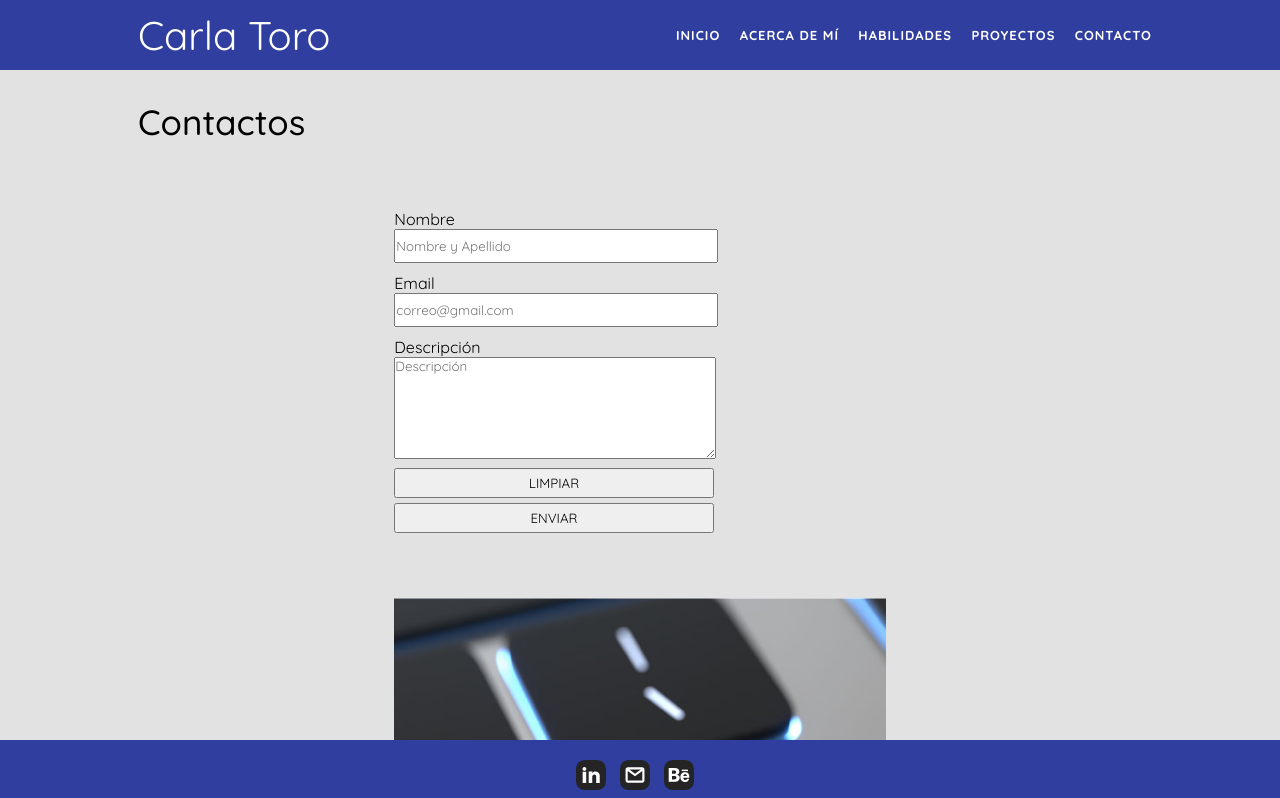
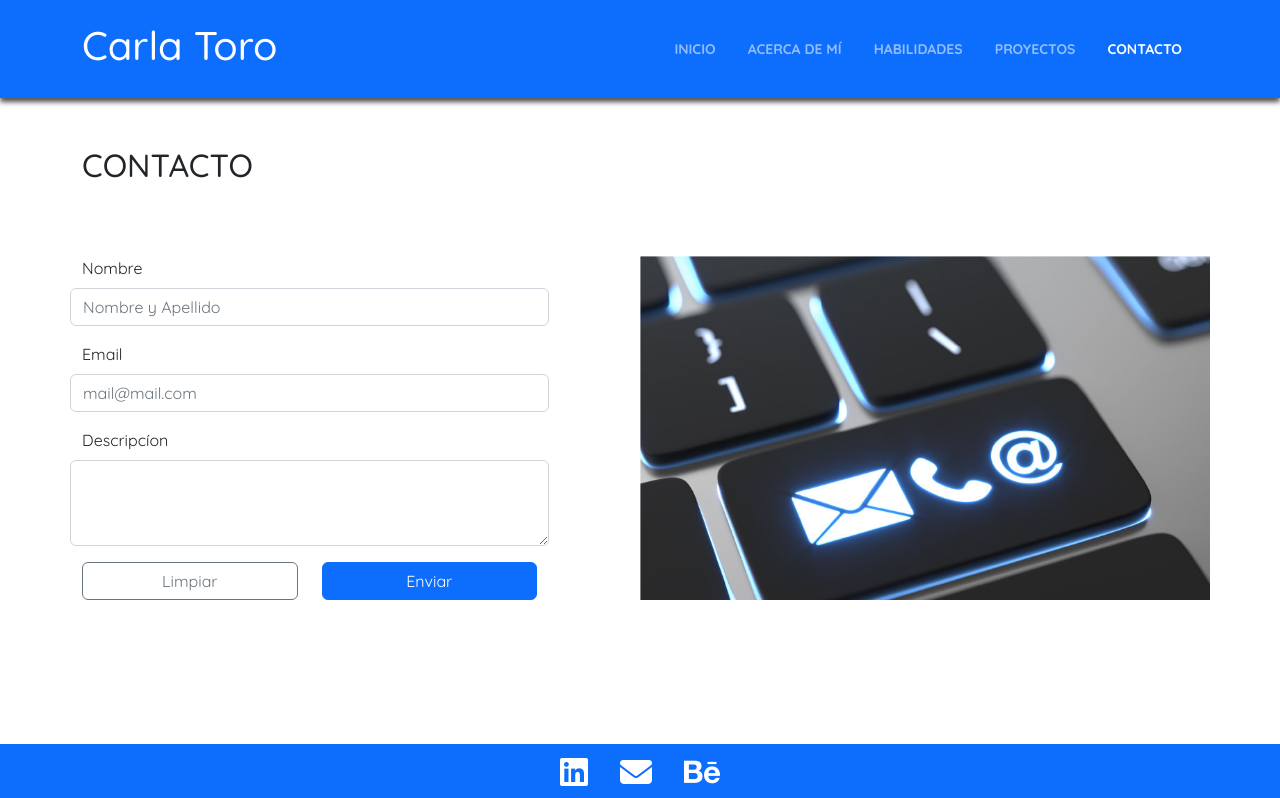
Before and after one commit to carlatoro/my-profile, a website: page paginas/contacto.html in a window 1280 px wide. Shown: the top 798 px of the page. Drawn offline with nearby package versions, Linux system fonts and the light colour scheme; files that its build step writes are made by us from their sources.

Commit message:
agregando formulario de contacto

```diff
--- a/paginas/contacto.html
+++ b/paginas/contacto.html
@@ -1,89 +1,233 @@
 <!DOCTYPE html>
-<html>
+<html lang="en">
   <head>
     <meta charset="UTF-8" />
     <meta http-equiv="X-UA-Compatible" content="IE=edge" />
     <meta name="viewport" content="width=device-width, initial-scale=1.0" />
-    <meta name="description" content="Sitio Web sobre mis conocimientos y experiencias a nivel personal y profesional">
     <meta name="author" content="Carla Toro" />
     <meta
       name="description"
       content="Sitio Web sobre mis conocimientos y experiencias a nivel personal y profesional"
     />
     <title>Carla Toro | Contacto</title>
-    <link rel="stylesheet" href="../css/main.css" />
+    <link
+      href="https://cdn.jsdelivr.net/npm/bootstrap@5.2.0-beta1/dist/css/bootstrap.min.css"
+      rel="stylesheet"
+      integrity="sha384-0evHe/X+R7YkIZDRvuzKMRqM+OrBnVFBL6DOitfPri4tjfHxaWutUpFmBp4vmVor"
+      crossorigin="anonymous"
+    />
+    <link
+      rel="stylesheet"
+      href="https://cdnjs.cloudflare.com/ajax/libs/font-awesome/6.1.1/css/all.min.css"
+      integrity="sha512-KfkfwYDsLkIlwQp6LFnl8zNdLGxu9YAA1QvwINks4PhcElQSvqcyVLLD9aMhXd13uQjoXtEKNosOWaZqXgel0g=="
+      crossorigin="anonymous"
+      referrerpolicy="no-referrer"
+    />
+
+    <link rel="stylesheet" href="../dist/styles.css" />
+
     <link rel="preconnect" href="https://fonts.googleapis.com" />
     <link rel="preconnect" href="https://fonts.gstatic.com" crossorigin />
     <link
       href="https://fonts.googleapis.com/css2?family=Quicksand:wght@300;400;500;600;700&display=swap"
       rel="stylesheet"
     />
-    <link rel="stylesheet" href="https://cdnjs.cloudflare.com/ajax/libs/animate.css/4.1.1/animate.min.css" />
+    <link
+      rel="stylesheet"
+      href="https://cdnjs.cloudflare.com/ajax/libs/animate.css/4.1.1/animate.min.css"
+    />
   </head>
-  <body>
-    <header>
-      <div class="ancho">
-        <div class="logo">
-          <p><a href="index.html">Carla Toro</a></p>
+
+  <body class="d-flex flex-column h-100">
+    <header class="header">
+      <nav
+        class="navbar navbar-expand-lg navbar-dark bg-primary p-3 shadow-blur"
+      >
+        <div class="container">
+          <a class="navbar-brand" href="../index.html">
+            <h1 class="zoom">Carla Toro</h1>
+          </a>
+          <button
+            class="navbar-toggler"
+            type="button"
+            data-bs-toggle="collapse"
+            data-bs-target="#navbarSupportedContent"
+            aria-controls="navbarSupportedContent"
+            aria-expanded="false"
+            aria-label="Toggle navigation"
+          >
+            <span class="navbar-toggler-icon"></span>
+          </button>
+          <div class="collapse navbar-collapse" id="navbarSupportedContent">
+            <ul class="navbar-nav ms-auto mb-2 mb-lg-0">
+              <li class="nav-item">
+                <a
+                  class="nav-link bold text-uppercase mx-2 zoom"
+                  aria-current="page"
+                  href="../index.html"
+                  >Inicio</a
+                >
+              </li>
+              <li class="nav-item">
+                <a
+                  class="nav-link bold text-uppercase mx-2 zoom"
+                  href="acercademi.html"
+                  >Acerca de mí</a
+                >
+              </li>
+              <li class="nav-item">
+                <a
+                  class="nav-link bold text-uppercase mx-2 zoom"
+                  href="habilidades.html"
+                  >Habilidades</a
+                >
+              </li>
+              <li class="nav-item">
+                <a
+                  class="nav-link bold text-uppercase mx-2 zoom"
+                  href="proyectos.html"
+                  >Proyectos</a
+                >
+              </li>
+              <li class="nav-item">
+                <a
+                  class="nav-link active bold text-uppercase mx-2 zoom"
+                  href="contacto.html"
+                  >Contacto</a
+                >
+              </li>
+            </ul>
+          </div>
         </div>
-        <nav>
-          <ul>
-            <li><a href="../index.html">Inicio</a></li>
-            <li><a href="acercademi.html">Acerca de mí</a></li>
-            <li><a href="habilidades.html">Habilidades</a></li>
-            <li><a href="proyectos.html">Proyectos</a></li>
-            <li><a href="contacto.html">Contacto</a></li>
-          </ul>
-        </nav>
-      </div>
+      </nav>
     </header>
-
-    <section class="contenedor">
-      <div class="contenedor-ancho">
-        <p class="titulo">Contactos</p>
-        <div class="fila centrado">
-          <div class="columna-2">
-            <div class="formulario">
-              <form action="contacto.html" method="POST" enctype="multipart/from-data">
-                <div class="campo">
-                  <label for="nombre">Nombre</label>
-                  <input type="text" name="nombre" placeholder="Nombre y Apellido" /><br />
+    <main class="main my-5 animate__animated animate__fadeIn animate__slow">
+      <article>
+        <header class="container">
+          <div class="row">
+            <h2 class="text-uppercase">Contacto</h2>
+          </div>
+        </header>
+        <section class="container mt-5">
+          <div class="row d-flex justify-content-center">
+            <div class="col-lg-6 col-sm-12 my-3">
+              <form class="col-lg-10 col-sm-12">
+                <div class="mb-3 row">
+                  <label for="name" class="form-label">Nombre</label>
+                  <input
+                    type="text"
+                    class="form-control"
+                    id="name"
+                    placeholder="Nombre y Apellido"
+                  />
                 </div>
-                <div class="campo">
-                  <label for="email">Email</label>
-                  <input type="email" name="email" placeholder="correo@gmail.com" /><br />
+                <div class="mb-3 row">
+                  <label for="exampleFormControlInput1" class="form-label"
+                    >Email</label
+                  >
+                  <input
+                    type="email"
+                    class="form-control"
+                    id="exampleFormControlInput1"
+                    placeholder="mail@mail.com"
+                  />
                 </div>
-                <div class="campo">
-                  <label for="descripcion">Descripción</label>
-                  <textarea name="descripcion" placeholder="Descripción"></textarea>
+                <div class="mb-3 row">
+                  <label for="exampleFormControlTextarea1" class="form-label"
+                    >Descripcíon</label
+                  >
+                  <textarea
+                    class="form-control"
+                    id="exampleFormControlTextarea1"
+                    rows="3"
+                  ></textarea>
                 </div>
-                <button type="reset">LIMPIAR</button>
-                <button type="submit">ENVIAR</button>
+                <div class="row">
+                  <div class="col-lg-6 col-sm-12">
+                    <button
+                      type="reset"
+                      class="btn btn-outline-secondary w-100"
+                    >
+                      Limpiar
+                    </button>
+                  </div>
+                  <div class="col-lg-6 col-sm-12">
+                    <button
+                      type="button"
+                      class="btn btn-primary w-100"
+                      data-bs-toggle="modal"
+                      data-bs-target="#exampleModal"
+                    >
+                      Enviar
+                    </button>
+                  </div>
+                </div>
               </form>
             </div>
+            <div class="col-lg-6 col-sm-12 my-3 bg-image d-sm-block"></div>
           </div>
-          <div class="columna-2">
-            <div class="fondo-imagen"></div>
+        </section>
+      </article>
+    </main>
+    <!-- Modal -->
+    <div
+      class="modal fade"
+      id="exampleModal"
+      tabindex="-1"
+      aria-labelledby="exampleModalLabel"
+      aria-hidden="true"
+    >
+      <div class="modal-dialog">
+        <div class="modal-content">
+          <div class="modal-header">
+            <button
+              type="button"
+              class="btn-close"
+              data-bs-dismiss="modal"
+              aria-label="Close"
+            ></button>
+          </div>
+          <div class="modal-body text-center">
+            ¡Información enviada correctamente!
+          </div>
+          <div class="modal-footer">
+            <button
+              type="button"
+              class="btn btn-success"
+              data-bs-dismiss="modal"
+            >
+              Cerrar
+            </button>
           </div>
         </div>
       </div>
-    </section>
-    <footer>
-      <span>
-        <a href="https://www.linkedin.com/in/carla-toro-mendoza/" target="_blank">
-          <img class="icono-footer" src="../img/icon-linkeding.svg" alt="" />
-        </a>
-      </span>
-      <span>
-        <a href="mailto:email@email.com" target="_blank">
-          <img class="icono-footer" src="../img/icon-correo.svg" alt="" />
-        </a>
-      </span>
-      <span>
-        <a href="https://www.behance.net/carlatoro1" target="_blank">
-          <img class="icono-footer" src="../img/icon-behance.svg" alt="" />
-        </a>
-      </span>
+    </div>
+    <footer class="footer mt-auto bg-primary p-3 d-flex justify-content-center">
+      <a
+        class="text-white text-decoration-none mx-3"
+        href="https://www.linkedin.com/in/carla-toro-mendoza/"
+        target="_blank"
+      >
+        <i class="fa-brands fa-linkedin fa-2xl zoom"></i>
+      </a>
+      <a
+        class="text-white text-decoration-none mx-3"
+        href="mailto:email@email.com"
+      >
+        <i class="fa-solid fa-envelope fa-2xl zoom"></i>
+      </a>
+      <a
+        class="text-white text-decoration-none mx-3"
+        href="https://www.behance.net/carlatoro1"
+        target="_blank"
+      >
+        <i class="fa-brands fa-behance fa-2xl zoom"></i>
+      </a>
     </footer>
+    <script
+      src="https://cdn.jsdelivr.net/npm/bootstrap@5.2.0-beta1/dist/js/bootstrap.bundle.min.js"
+      integrity="sha384-pprn3073KE6tl6bjs2QrFaJGz5/SUsLqktiwsUTF55Jfv3qYSDhgCecCxMW52nD2"
+      crossorigin="anonymous"
+    ></script>
   </body>
 </html>
--- a/scss/styles.scss
+++ b/scss/styles.scss
@@ -50,6 +50,16 @@ header {
   width: 40%;
 }
 
+.bg-image {
+  background-image: url('../img/contact.jpg');
+  // background-size: cover;
+  // background-position: center;
+  // height: 100vh;
+  background-size: 100% auto;
+ background-position: center top;
+ background-repeat: no-repeat;
+}
+
 
 .zoom {
   @include zoom;
```
